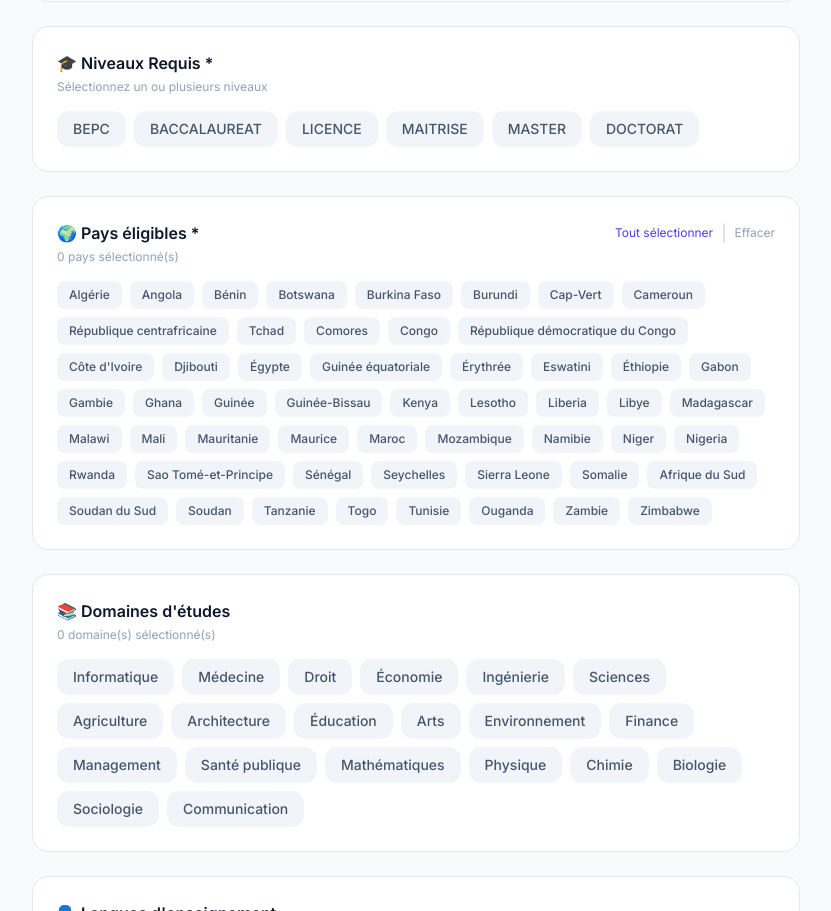
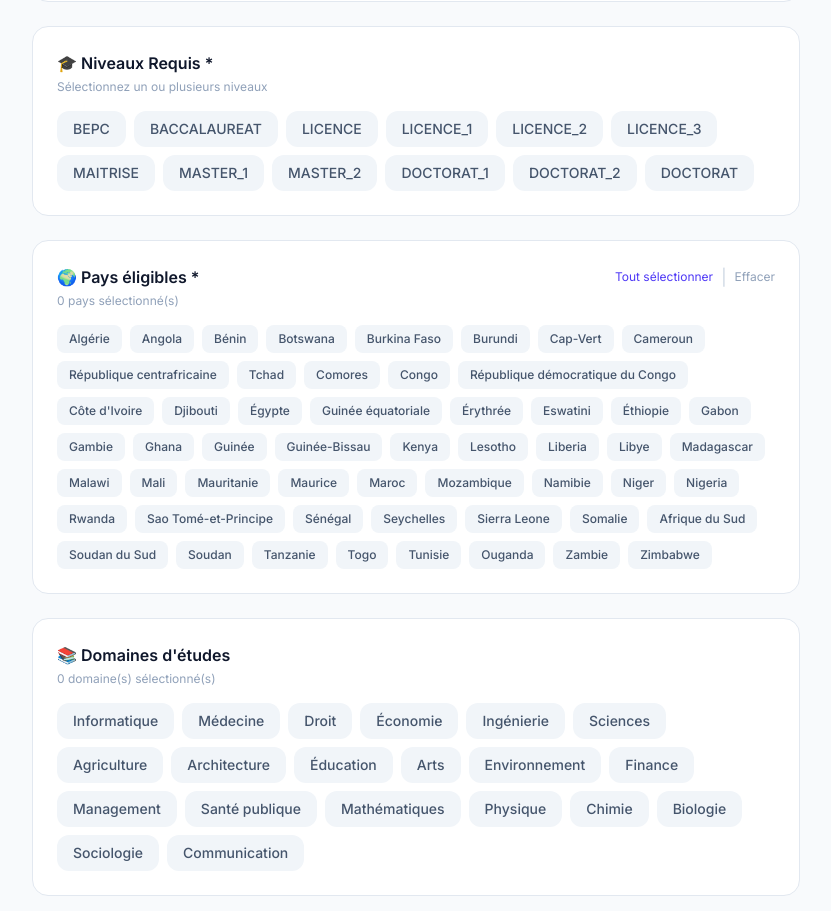
Before and after one commit to Solangeilinga/ScholarHub_admin, a Next.js app: page /dashboard/scholarships/new in a window 1280 px wide. Shown: the part 1322-2233 px from the top of the page, without its empty margins (256-1087 px from the left). Built offline with nearby package versions, Linux system fonts and the light colour scheme; sample sign-in values are in the browser's storage.

Commit message:
feat: ajout des niveaux détaillés (LICENCE_1, MASTER_1, etc.)

```diff
--- a/public/Levels.js
+++ b/public/Levels.js
@@ -1,2 +1,2 @@
-const LEVELS = ['BEPC', 'BACCALAUREAT', 'LICENCE', 'MAITRISE', 'MASTER', 'DOCTORAT']
+const LEVELS = ['BEPC', 'BACCALAUREAT', 'LICENCE', 'LICENCE_1', 'LICENCE_2', 'LICENCE_3', 'MAITRISE', 'MASTER_1', 'MASTER_2', 'DOCTORAT_1', 'DOCTORAT_2', 'DOCTORAT'];
 export default LEVELS;
```
